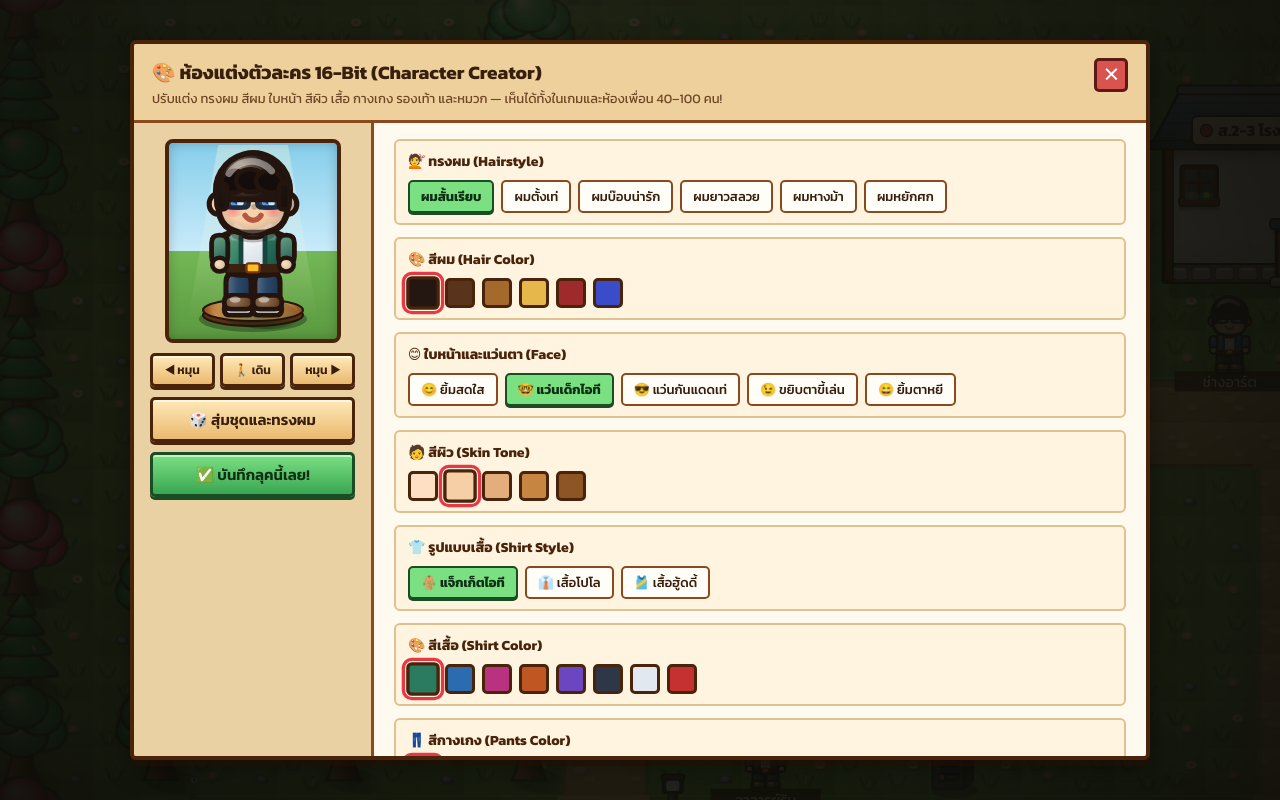
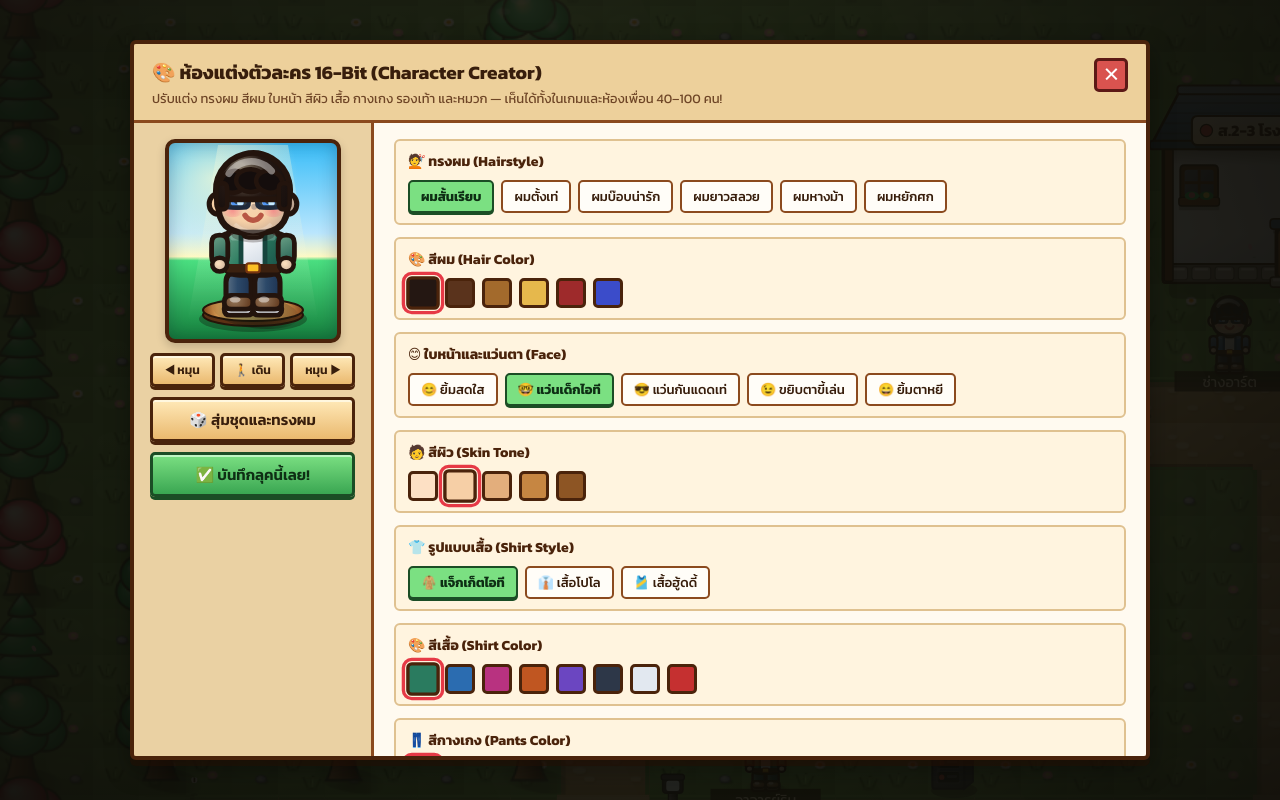
Before and after one commit to Watdafak89/server-valley-pvc, a plain HTML site: page index.html in a window 1280 px wide. Both pictures are taken after a click on the element 387 px from the left and 364 px from the top of the page. Drawn offline with Linux system fonts and the light colour scheme; animation ran at ten frames a second.

Commit message:
Update customizer stage backdrop for 2.5D turntable

```diff
--- a/css/style.css
+++ b/css/style.css
@@ -1789,18 +1789,19 @@ html, body {
   width: 176px;
   height: 204px;
   border: 4px solid var(--wood-dark);
-  border-radius: 8px;
-  background: linear-gradient(180deg, #87ceeb 0%, #c8ebfa 55%, #73b856 55%, #5b9940 100%);
+  border-radius: 10px;
+  background:
+    radial-gradient(circle at 26% 18%, rgba(255, 253, 210, 0.72) 0%, rgba(255, 253, 210, 0) 42%),
+    linear-gradient(180deg, #38bdf8 0%, #bae6fd 46%, #fef9c3 58%, #4ade80 60%, #15803d 100%);
   display: flex;
   align-items: center;
   justify-content: center;
-  box-shadow: inset 0 0 12px rgba(0, 0, 0, 0.22);
+  box-shadow: inset 0 0 18px rgba(15, 23, 42, 0.28), 0 4px 10px rgba(0, 0, 0, 0.18);
 }
 
 #cust-preview-canvas {
   width: 160px;
   height: 192px;
-  image-rendering: pixelated;
 }
 
 .cust-preview-controls {
```
